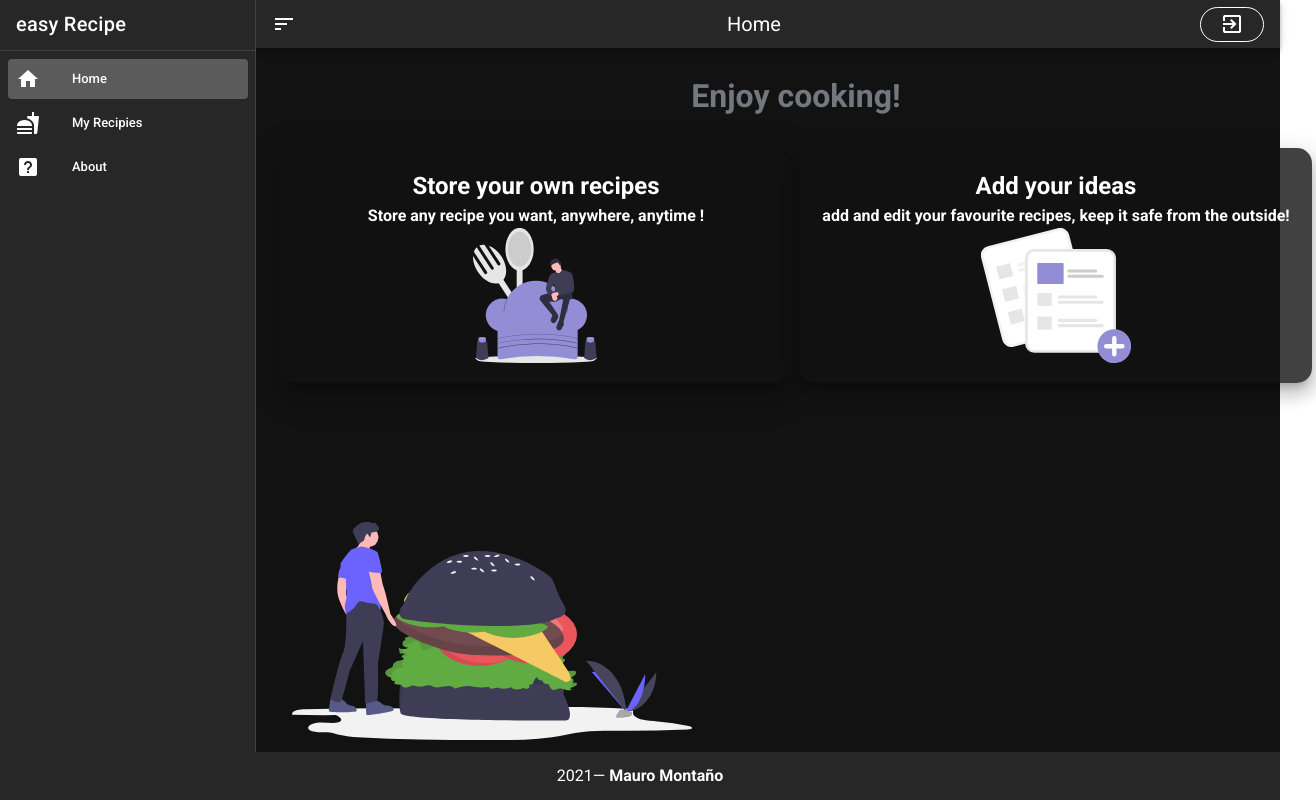
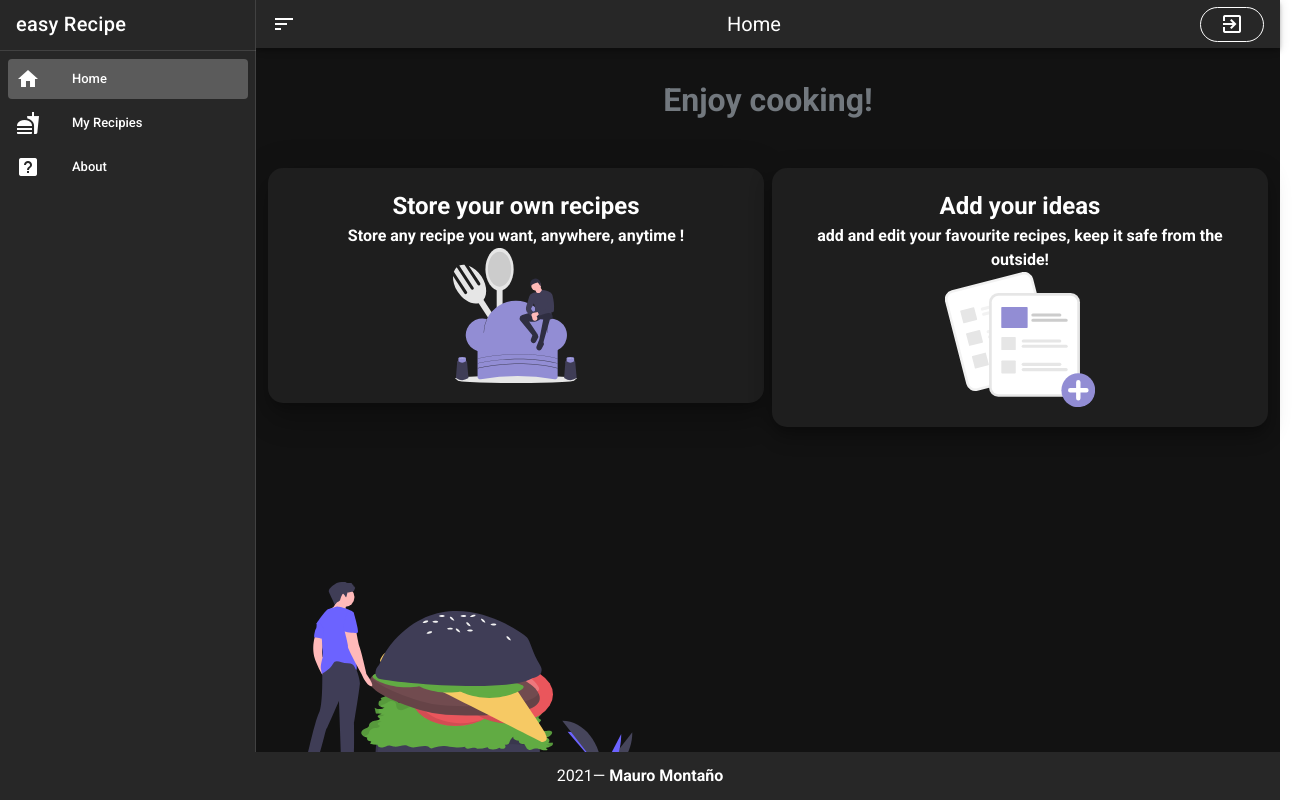
Before and after one commit to MauroMontan/recipe-frontend, a Vue app: page / in a window 1280 px wide. Shown: the whole page, 1316 px wide, since content can reach past the window. Built offline with nearby package versions, Linux system fonts and the light colour scheme.

Commit message:
overlay color removed

```diff
--- a/src/views/Home.vue
+++ b/src/views/Home.vue
@@ -1,14 +1,8 @@
 <template>
-
-    <v-container class="spacing-playground pa-2 mx-7" app>
+  <v-container grid-list-md text-xs-center app fluid>
     <v-img
       max-width="400"
-        style="
-          position: fixed;
-          bottom: 60px;
-          width: 700px;
-          transform: scaleX(-1);
-        "
+      style="position: fixed; bottom: 0; width: 700px;transform:scaleX(-1)"
       src="../assets/undraw_Hamburger_8ge6.svg"
     />
     <h1 class="mt-4 mb-2" align="center" style="color: #72787e">
@@ -19,10 +13,7 @@
         <v-row style="display: flex" dense>
           <v-col cols="12" md="6" xs="12" sm="12">
             <v-card
-                style="
-                  border-radius: 15px;
-                  background-color: rgba(18, 18, 18, 0.8);
-                "
+              style="border-radius: 15px"
               class="pa-5 mb-5 mt-8"
               dark
               elevation="18"
@@ -45,10 +36,7 @@
           </v-col>
           <v-col cols="12" md="6" xs="12" sm="12">
             <v-card
-                style="
-                  border-radius: 15px;
-                  background-color: rgba(18, 18, 18, 0.8);
-                "
+              style="border-radius: 15px"
               class="pa-5 mb-9 mt-8"
               dark
               elevation="12"
@@ -74,7 +62,6 @@
       </v-flex>
     </v-layout>
   </v-container>
-
 </template>
 
 <script>
```
Lines whose indentation alone changed are shown as unchanged.
